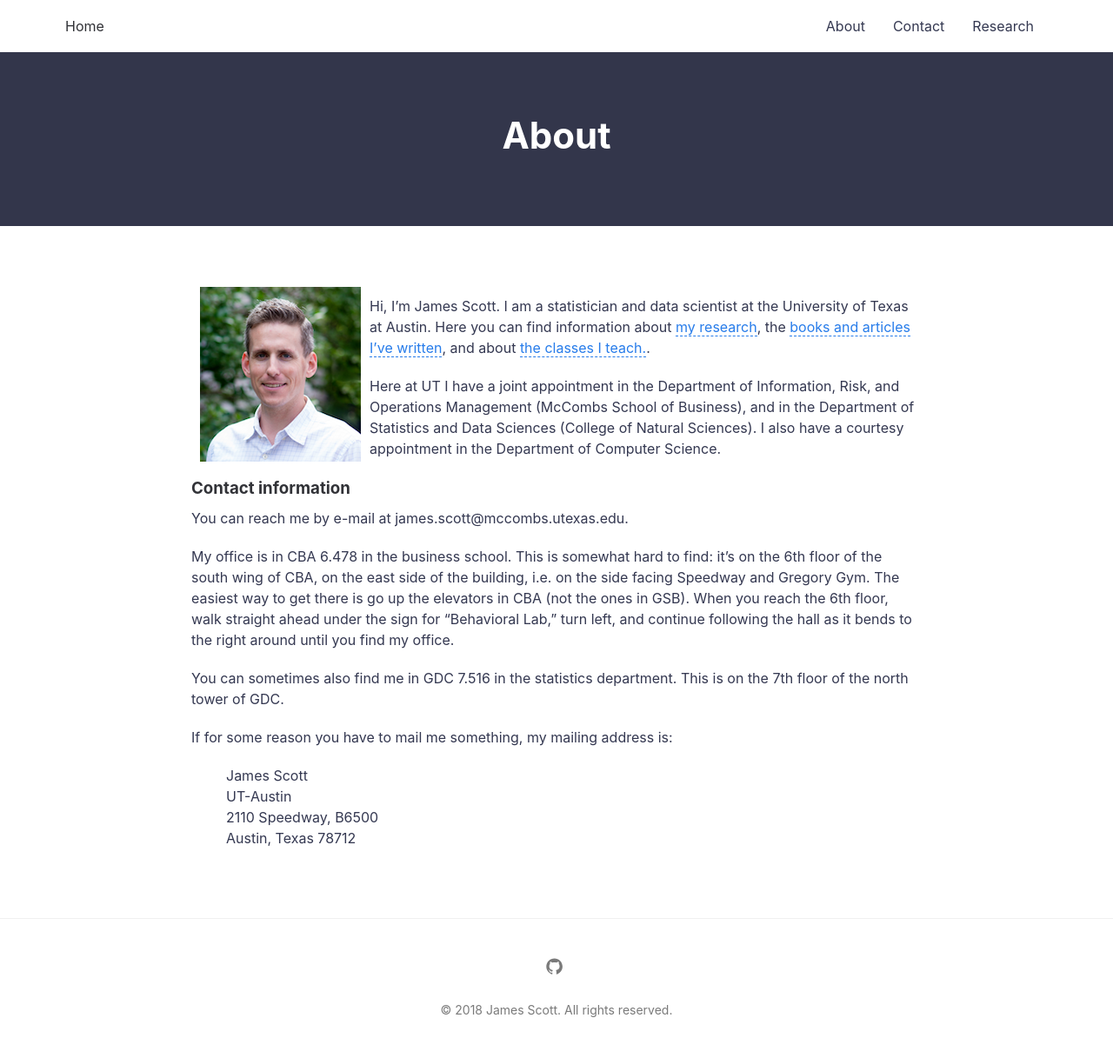
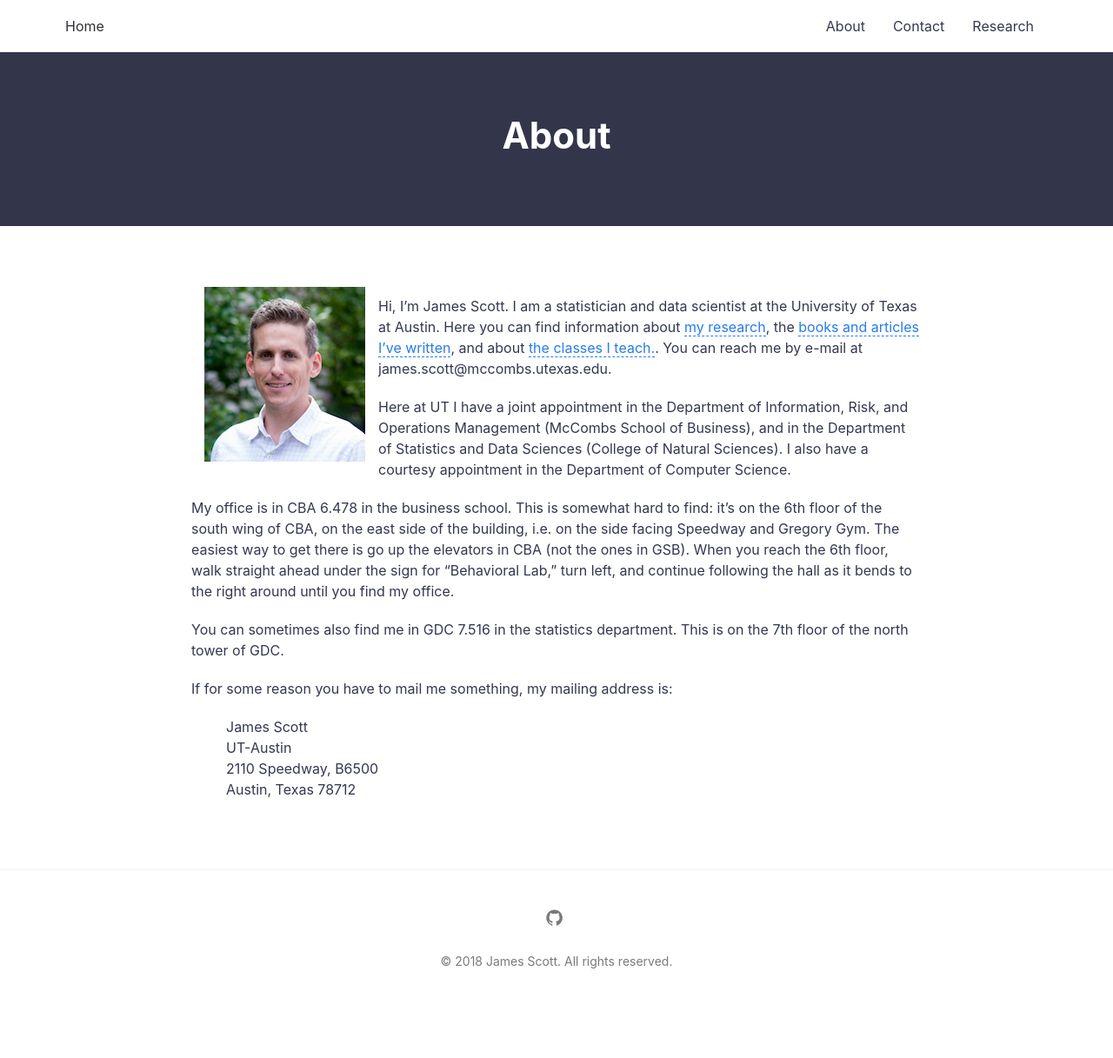
Before and after one commit to jgscott/testsite, a Jekyll site: the page built from about.md, in a window 1280 px wide. Shown: the whole page at 87% size. Built offline with Jekyll 4.4.1, drawn with Linux system fonts in a browser that asks for light colours; after the commit the page ends 1161 px from its top, so only the background shows below that.

Commit message:
about page

```diff
--- a/about.md
+++ b/about.md
@@ -4,16 +4,11 @@ title: About
 permalink: /about/
 ---
 
-<img src="{{ site.baseurl }}/assets/img/posts/jgscott201605.png" ALIGN="left" style="margin:10px 10px"/>
+<img src="{{ site.baseurl }}/assets/img/posts/jgscott201605.png" ALIGN="left" style="margin:10px 15px"/>
 
-Hi, I'm James Scott.  I am a statistician and data scientist at the University of Texas at Austin.  Here you can find information about [my research]({{ site.baseurl }}/research/), the [books and articles I've written]({{ site.baseurl }}/books/), and about [the classes I teach.]({{ site.baseurl }}/teaching/).
+Hi, I'm James Scott.  I am a statistician and data scientist at the University of Texas at Austin.  Here you can find information about [my research]({{ site.baseurl }}/research/), the [books and articles I've written]({{ site.baseurl }}/books/), and about [the classes I teach.]({{ site.baseurl }}/teaching/).  You can reach me by e-mail at james.scott@mccombs.utexas.edu.
 
 Here at UT I have a joint appointment in the Department of Information, Risk, and Operations Management (McCombs School of Business), and in the Department of Statistics and Data Sciences (College of Natural Sciences).  I also have a courtesy appointment in the Department of Computer Science.
-
-
-### Contact information
-
-You can reach me by e-mail at james.scott@mccombs.utexas.edu.
 
 My office is in CBA 6.478 in the business school.  This is somewhat hard to find: it's on the 6th floor of the south wing of CBA, on the east side of the building, i.e. on the side facing Speedway and Gregory Gym.  The easiest way to get there is go up the elevators in CBA (not the ones in GSB).  When you reach the 6th floor, walk straight ahead under the sign for "Behavioral Lab," turn left, and continue following the hall as it bends to the right around until you find my office.
 
```
Also changed, not shown: index.md (+1 -1 lines).
